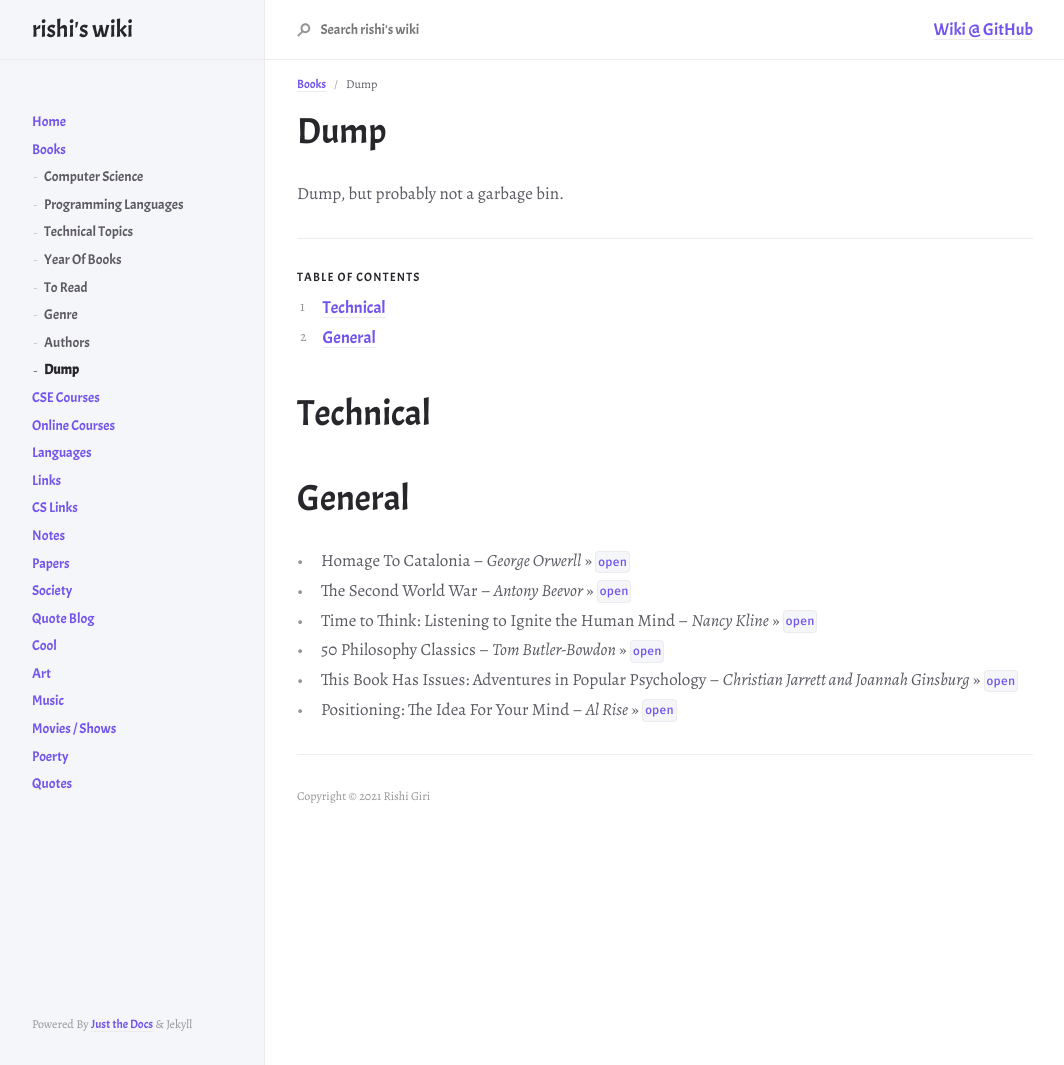
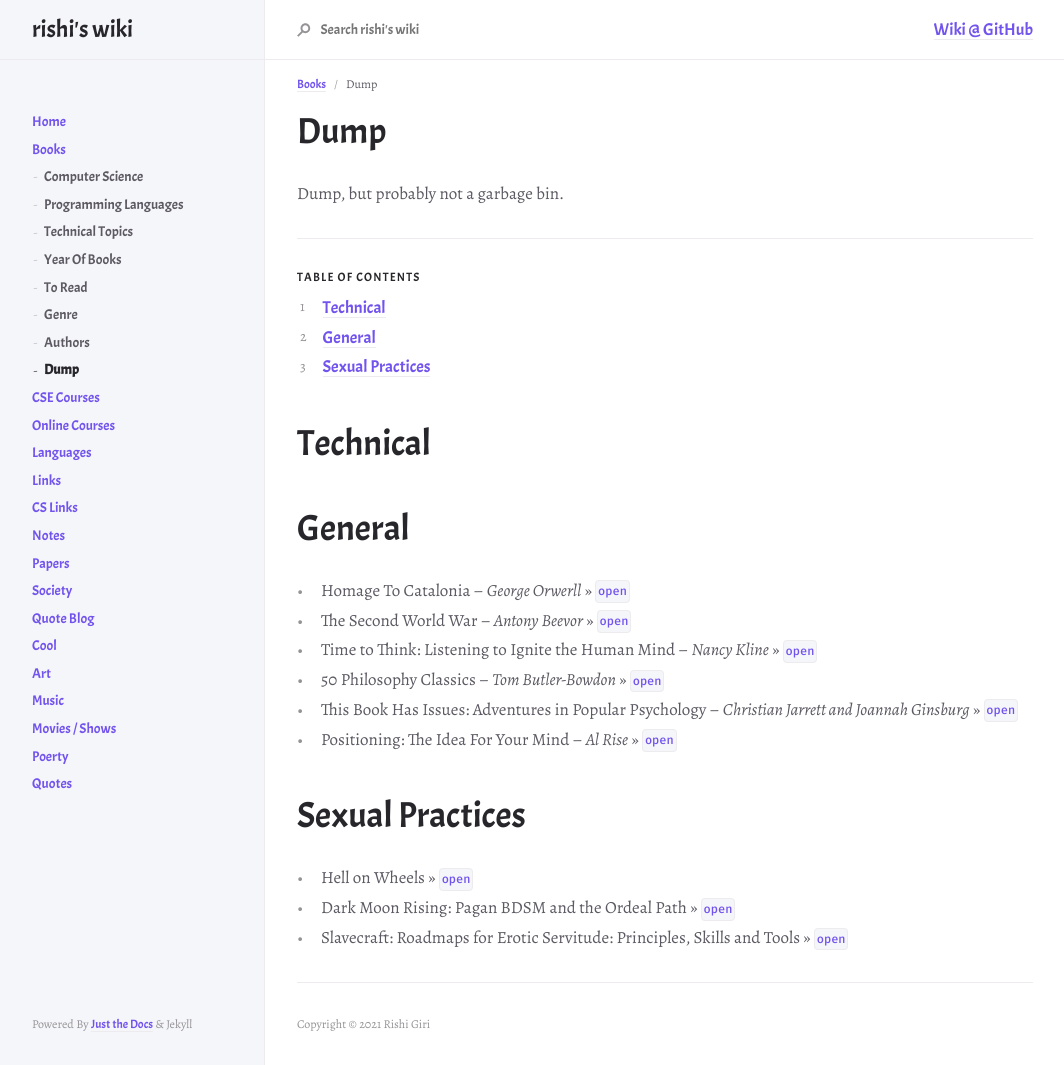
Before and after one commit to r8w/r8w, a Jekyll site: the page built from docs/books/dump.md, in a window 1280 px wide. Shown: the whole page, without its empty margins (107-1171 px from the left). Built offline with Jekyll 4.4.1, drawn with Linux system fonts in a browser that asks for light colours; nearby versions of some CDN libraries.

Commit message:
update books

```diff
--- a/docs/books/dump.md
+++ b/docs/books/dump.md
@@ -28,3 +28,9 @@ Dump, but probably not a garbage bin.
 - 50 Philosophy Classics  -- *Tom Butler-Bowdon* >> [`open`](https://www.amazon.in/50-Philosophy-Classics/dp/1473655420/)
 - This Book Has Issues: Adventures in Popular Psychology -- *Christian Jarrett and Joannah Ginsburg* >> [`open`](https://www.amazon.in/This-Book-Has-Issues-Adventures/dp/0826479782)
 - Positioning: The Idea For Your Mind -- *Al Rise* >> [`open`](https://twitter.com/patrick_oshag/status/1398610524187807744)
+
+# Sexual Practices
+
+- Hell on Wheels >> [`open`](https://www.amazon.com/Hell-Wheels-Raven-Kaldera/dp/098287944X/ref=sr_1_25?s=books&ie=UTF8&qid=1524194735&sr=1-25&keywords=raven+kaldera+books)
+- Dark Moon Rising: Pagan BDSM and the Ordeal Path >> [`open`](https://www.amazon.in/Dark-Moon-Rising-Pagan-Ordeal-ebook/dp/B08L1DHYZM)
+- Slavecraft: Roadmaps for Erotic Servitude: Principles, Skills and Tools >> [`open`](https://www.amazon.com/SlaveCraft-Roadmaps-Erotic-Servitude-Principles-Skills/dp/1881943143/ref=sr_1_1?s=books&ie=UTF8&qid=1524195151&sr=1-1&keywords=slavecraft)
```
Also changed, not shown: docs/books/genre.md (+37 -0 lines).
